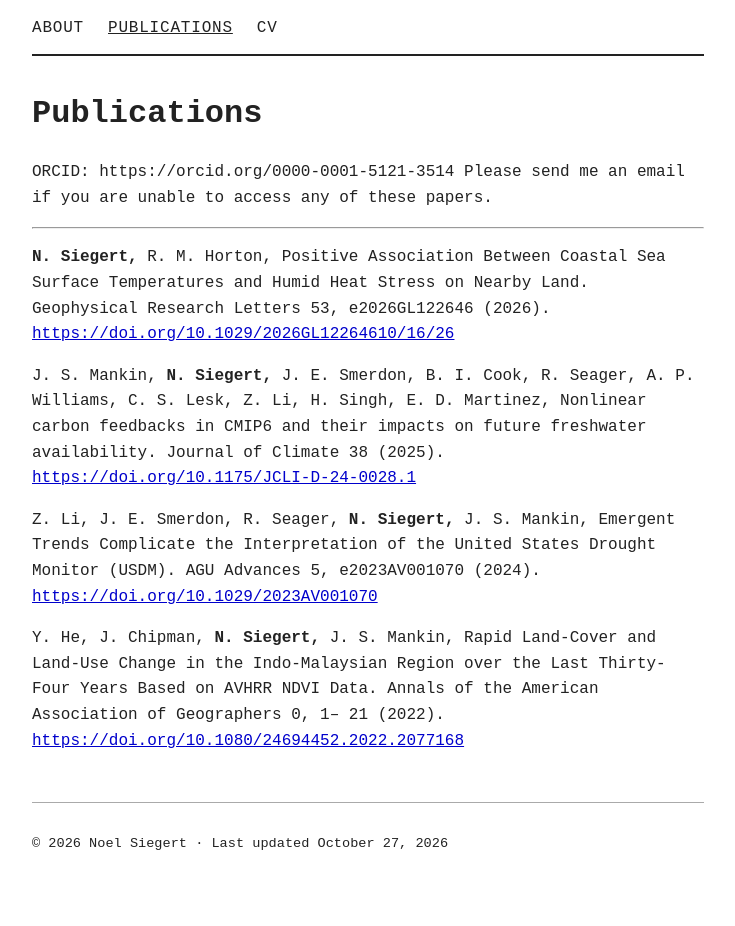
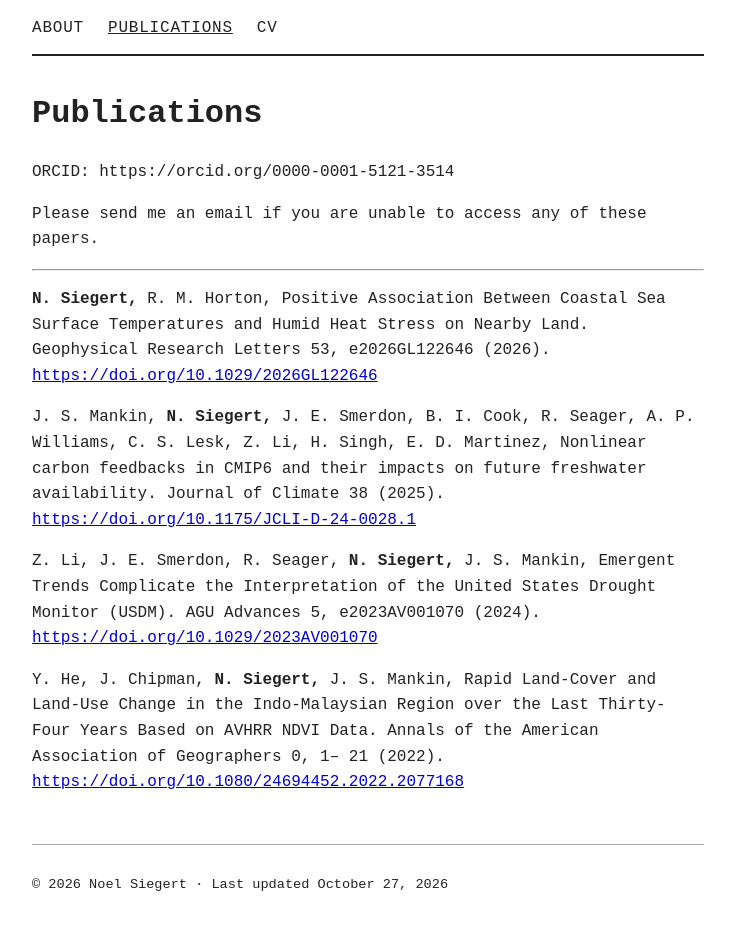
Before and after one commit to noelsiegert/noelsiegert.github.io, a Jekyll site: the page built from publications.md, in a window 1280 px wide. Shown: the whole page, without its empty margins (272-1007 px from the left). Built offline with Jekyll 4.4.1, drawn with Linux system fonts in a browser that asks for light colours; before the commit the page ends 900 px from its top, so only the background shows below that; some of the changed lines change nothing that is shown.

Commit message:
Update publications.md

```diff
--- a/publications.md
+++ b/publications.md
@@ -7,6 +7,7 @@ permalink: /publications/
 # Publications
 
 ORCID: https://orcid.org/0000-0001-5121-3514
+
 Please send me an email if you are unable to access any of these papers.
 
 ---
@@ -14,7 +15,7 @@ Please send me an email if you are unable to access any of these papers.
 **N. Siegert,** R. M. Horton, Positive Association Between Coastal Sea Surface
 Temperatures and Humid Heat Stress on Nearby Land. Geophysical Research
 Letters 53, e2026GL122646 (2026).
-[https://doi.org/10.1029/2026GL12264610/16/26](https://doi.org/10.1029/2026GL12264610/16/26)
+[https://doi.org/10.1029/2026GL122646](https://doi.org/10.1029/2026GL122646)
 
 J. S. Mankin, **N. Siegert,** J. E. Smerdon, B. I. Cook, R. Seager, A. P. Williams,
 C. S. Lesk, Z. Li, H. Singh, E. D. Martinez, Nonlinear carbon feedbacks in CMIP6
```
